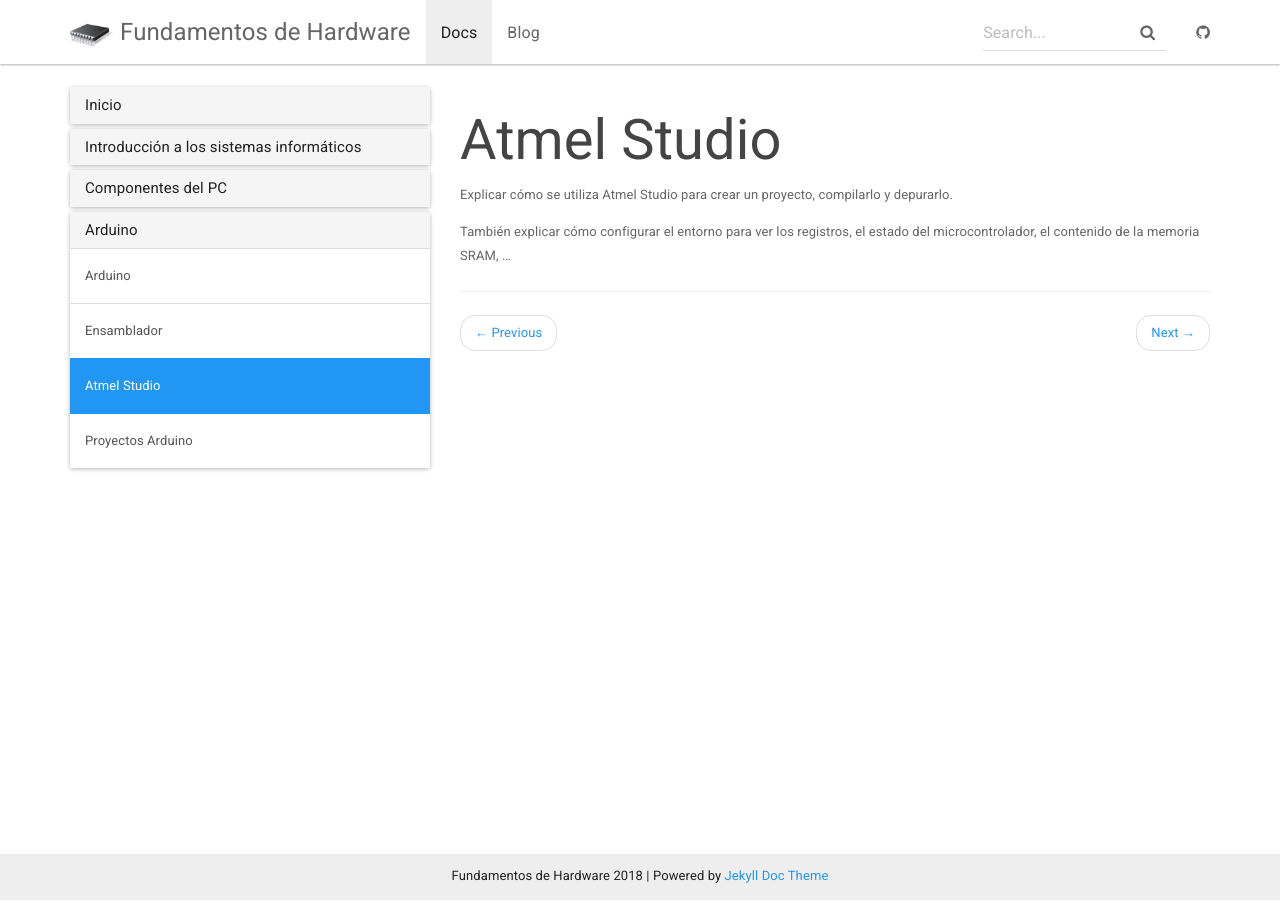
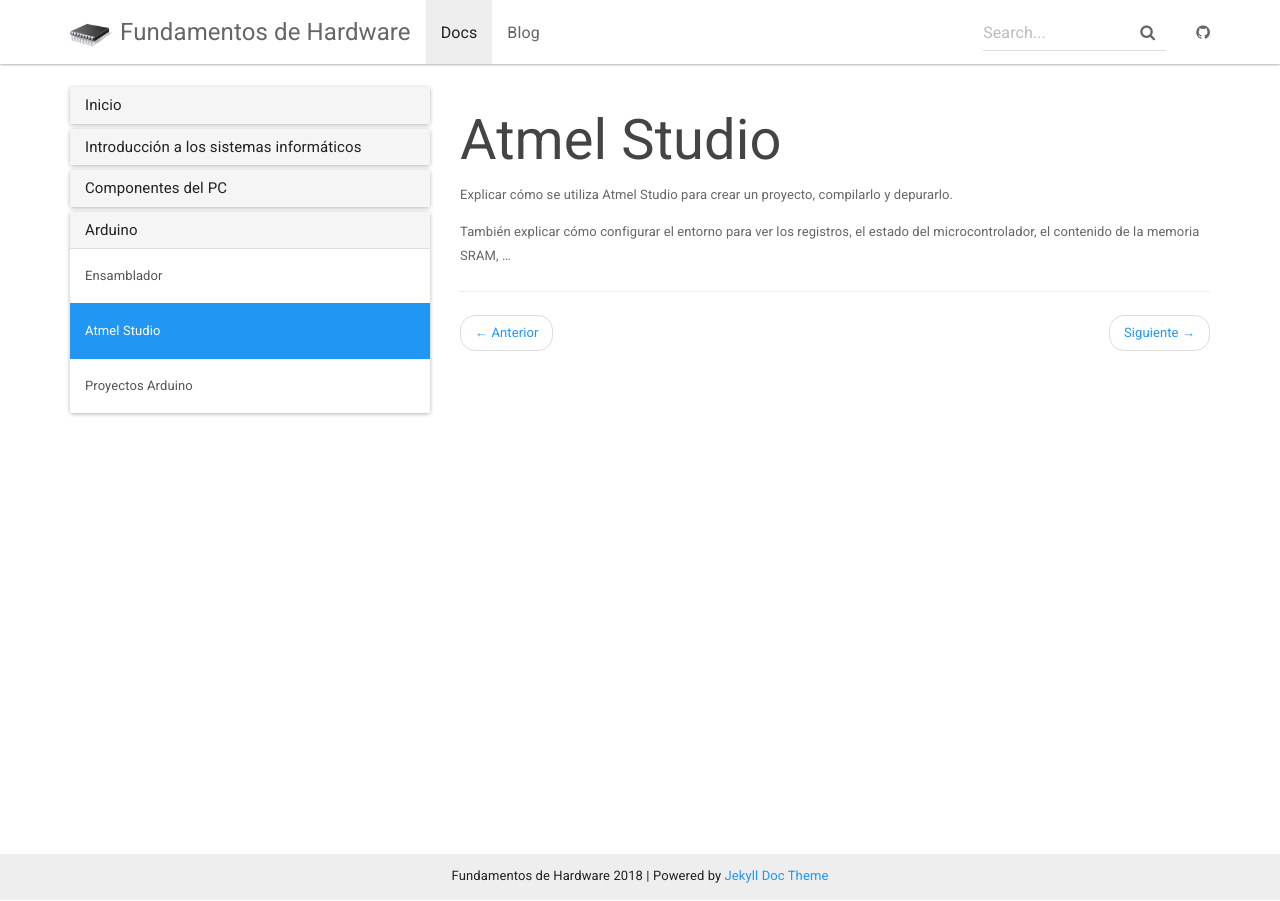
Before and after one commit to asir-fuw/asir-fuw.github.io, a Jekyll site: the page built from docs/_docs/arduino/atmel-studio.md, in a window 1280 px wide. Built offline with Jekyll 4.4.1, drawn with Linux system fonts in a browser that asks for light colours; nearby versions of some CDN libraries.

```diff
--- a/docs/_data/docs.yml
+++ b/docs/_data/docs.yml
@@ -12,7 +12,6 @@
 
 - title: Arduino
   docs:
-  - arduino
   - arduino/ensamblador
   - arduino/atmel-studio
   - arduino/proyectos
--- a/docs/_includes/section_nav.html
+++ b/docs/_includes/section_nav.html
@@ -17,7 +17,7 @@ next, lets build a link to it.
       {% if forloop.first %}
         <li class="previous disabled">
           <a>
-            <span aria-hidden="true">&larr;</span> Previous
+            <span aria-hidden="true">&larr;</span> Anterior
           </a>
         </li>
       {% else %}
@@ -25,7 +25,7 @@ next, lets build a link to it.
         {% assign previous_page = docs[previous] | prepend:"/docs/" | append:"/" %}
         <li class="previous">
           <a href="{{ previous_page | prepend: site.baseurl }}">
-            <span aria-hidden="true">&larr;</span> Previous
+            <span aria-hidden="true">&larr;</span> Anterior
           </a>
         </li>
       {% endif %}
@@ -33,7 +33,7 @@ next, lets build a link to it.
       {% if forloop.last %}
         <li class="next disabled">
           <a>
-            Next <span aria-hidden="true">&rarr;</span>
+            Siguiente <span aria-hidden="true">&rarr;</span>
           </a>
         </li>
       {% else %}
@@ -41,7 +41,7 @@ next, lets build a link to it.
         {% assign next_page = docs[next] | prepend:"/docs/" | append:"/" %}
         <li class="next">
           <a href="{{ next_page | prepend: site.baseurl }}">
-            Next <span aria-hidden="true">&rarr;</span>
+            Siguiente <span aria-hidden="true">&rarr;</span>
           </a>
         </li>
       {% endif %}
--- a/docs/_layouts/post.html
+++ b/docs/_layouts/post.html
@@ -7,7 +7,7 @@ layout: default
 
         <div class="col-md-4">
             <div class="well">
-                <h4>RECENT POSTS</h4>
+                <h4>Artículos recientes</h4>
                 <ul class="list-unstyled post-list-container">
                     {% for post in site.posts limit:10 %}
                     <li><a href="{{ post.url | prepend: site.baseurl }}" {% if page.title==post.title %} class="active" {% endif %}>{{ post.title }}</a></li>
@@ -26,13 +26,13 @@ layout: default
                 {% if page.previous %}
                 <li class="previous">
                     <a href="{{ page.previous.url | prepend: site.baseurl }}">
-                        <span aria-hidden="true">&larr;</span> Older
+                        <span aria-hidden="true">&larr;</span> Más antiguo
                     </a>
                 </li>
                 {% endif %} {% if page.next %}
                 <li class="next">
                     <a href="{{ page.next.url | prepend: site.baseurl }}">
-                      Newer <span aria-hidden="true">&rarr;</span>
+                      Más reciente <span aria-hidden="true">&rarr;</span>
                     </a>
                 </li>
                 {% endif %}
```
Also changed, not shown: docs/_docs/arduino/index.md (deleted, +0 -12 lines), docs/_layouts/docs.html (+0 -8 lines).
